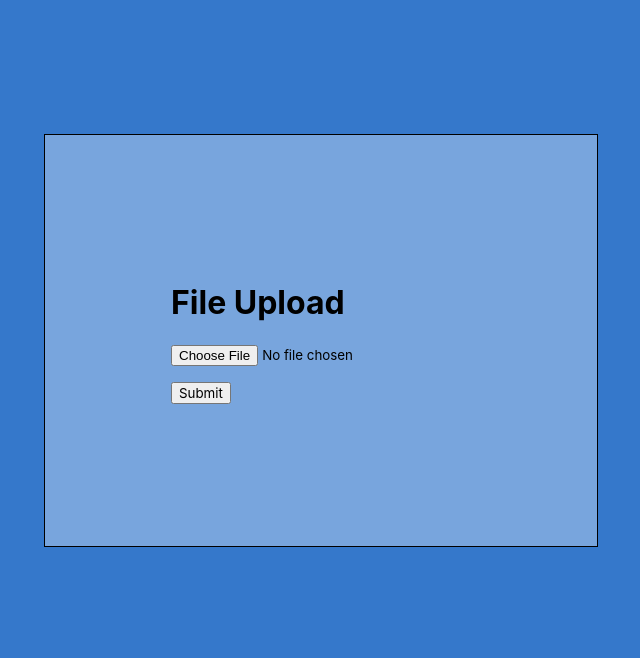
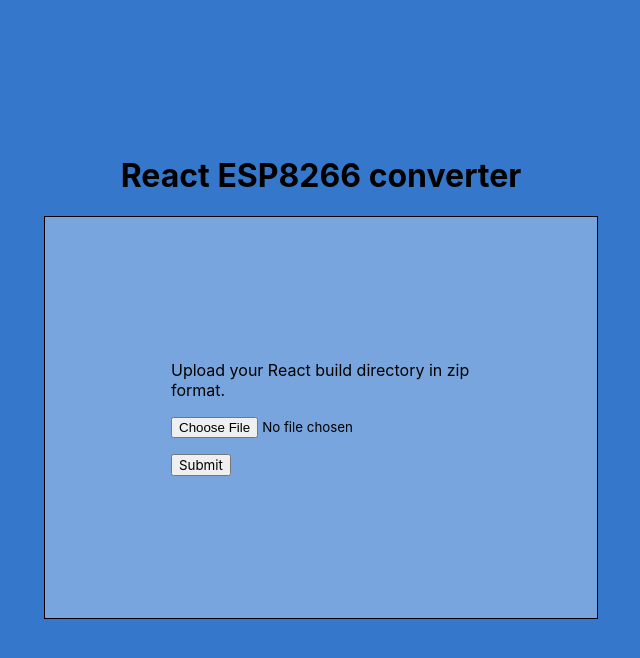
Before and after one commit to platevoltage/ESP8266-react-server, a Flask app: page / in a window 1280 px wide. Shown: the top 658 px of the page, without its empty margins (319-959 px from the left). Run offline with Flask 2, Linux system fonts and the light colour scheme.

Commit message:
set up logic in template

```diff
--- a/web-interface/app.py
+++ b/web-interface/app.py
@@ -1,9 +1,9 @@
 
 from zipfile import ZipFile
-from flask import Flask, request, redirect, url_for, render_template
+from flask import Flask, request, render_template
 import os, espBuilder, shutil
 
-
+var = "test"
 app = Flask(__name__)
 
 @app.route('/')
@@ -39,4 +39,4 @@
 
 
 
-    return "<p>File Successfully uploaded!</p>"
+    return render_template('index.html', uploadSuccess=True)
--- a/web-interface/static/styles/style.css
+++ b/web-interface/static/styles/style.css
@@ -7,12 +7,31 @@
     background-color: #3578cb;
     display: flex;
     justify-content: center;
+
+}
+header {
+    text-align: center;
+    /* background-color: #ffffff55; */
 }
 
 main {
+    /* background-color: #ffffff55; */
+    display: flex;
+    flex-direction: column;
+    justify-content: center;
+    width: 100%;
+    margin-top: 10%;
+}
+
+section {
+    display: flex;
+    justify-content: center;
+}
+
+section div {
     background-color: #ffffff55;
     border: 1px solid #000000;
-    margin-top: 10%;
+
     padding: 10%;
     width: 50%;
     max-width: 300px;
--- a/web-interface/templates/index.html
+++ b/web-interface/templates/index.html
@@ -6,14 +6,30 @@
   </head>
   <body>
     <main>
+      <header><h1>React ESP8266 converter</h1></header>
+      <section>
 
-      <h1>File Upload</h1>
+        {% if uploadSuccess %}
+        <div>
+        </div>
 
-      <form method="POST" action="http://127.0.0.1:5000" enctype="multipart/form-data">
-        <p><input type="file" name="file"></p>
-        <p><input type="submit" value="Submit"></p>
-      </form>
 
+        {% else %}
+        <div>
+
+
+          <p>Upload your React build directory in zip format.</p>
+          <form method="POST" action="http://127.0.0.1:5000" enctype="multipart/form-data">
+            <p><input type="file" name="file"></p>
+            <p><input type="submit" value="Submit"></p>
+          </form>
+        </div>
+        {% endif %}
+
+
+
+
+      </section>
     </main>
 
   </body>
```
